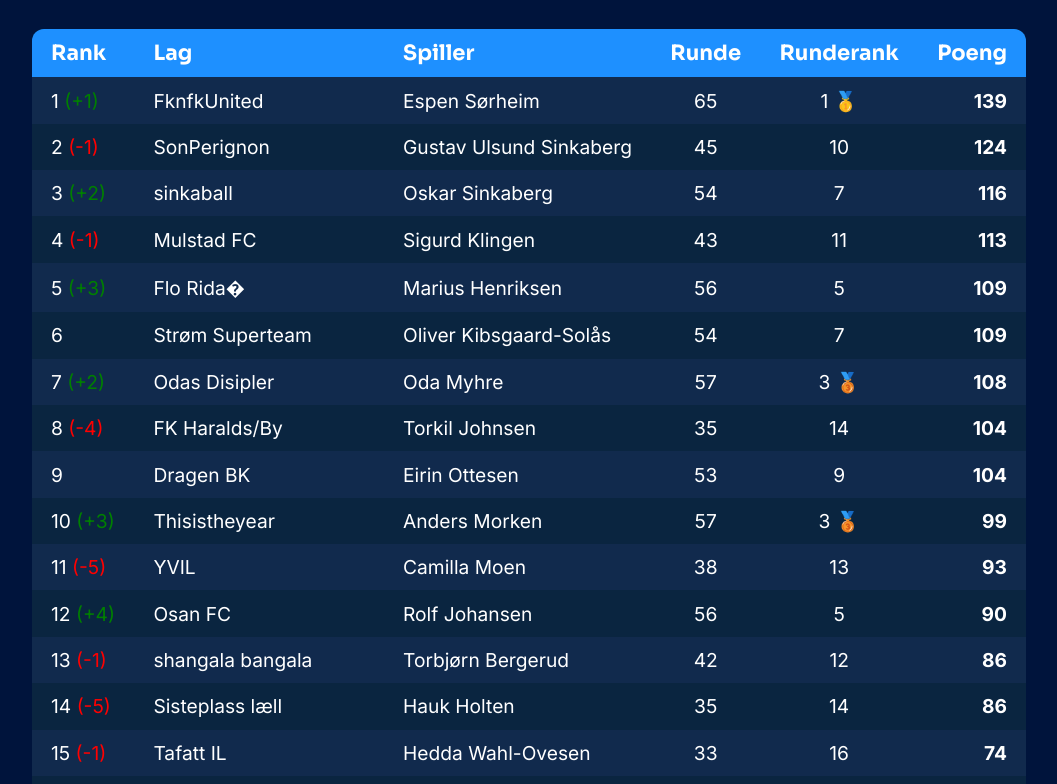
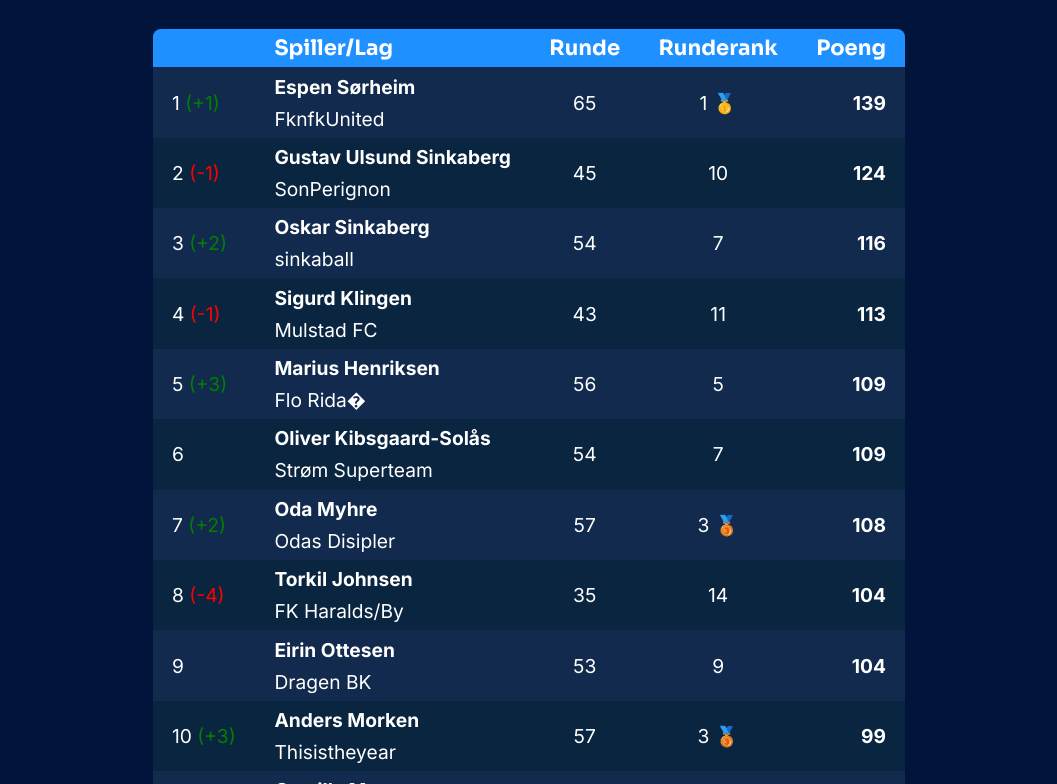
Before and after one commit to torkiljohnsen/live_fpl_league, a plain HTML site: page docs/index.html in a window 1280 px wide. Shown: the part 160-944 px from the top of the page, without its empty margins (111-1168 px from the left). Drawn offline with Linux system fonts and the light colour scheme.

Commit message:
Fix some stuff

```diff
--- a/docs/index.html
+++ b/docs/index.html
@@ -37,13 +37,14 @@
             border-collapse: collapse;
             font-size: 1.2rem;
             background: #0A2540;
-            border-radius: 12px;
+            border-radius: 8px;
             overflow: hidden;
-            min-width: 60vw;
+            max-width: 95vw;
         }
         th, td {
             padding: 0.7rem 1.2rem;
             text-align: center;
+            line-height: 1rem;
         }
         th.left, td.left {
             text-align: left;
@@ -63,6 +64,18 @@
         tr:nth-child(odd) {
             background: #0A2540;
         }
+        .player_name {
+            font-weight: bold;
+            display: block;
+        }
+        @media (max-width: 768px) {
+            table {
+                font-size: 1rem;
+            }
+            th, td {
+                padding: 0.5rem 0.7rem;
+            }
+        }
     </style>
 </head>
 <body>
@@ -70,24 +83,24 @@
 </div></div>
     <h1>Sinkaberg Superliga</h1>
     <table>
-<tr><th class="left">Rank</th><th class="left">Lag</th><th class="left">Spiller</th><th>Runde</th><th>Runderank</th><th class="right">Poeng</th></tr>
-<tr><td class="left">1 <span style="color:green">(+1)</span></td><td class="left">FknfkUnited</td><td class="left">Espen Sørheim</td><td>65</td><td>1 🥇</td><td class="right"><b>139</b></td></tr>
-<tr><td class="left">2 <span style="color:red">(-1)</span></td><td class="left">SonPerignon</td><td class="left">Gustav Ulsund Sinkaberg</td><td>45</td><td>10</td><td class="right"><b>124</b></td></tr>
-<tr><td class="left">3 <span style="color:green">(+2)</span></td><td class="left">sinkaball</td><td class="left">Oskar Sinkaberg</td><td>54</td><td>7</td><td class="right"><b>116</b></td></tr>
-<tr><td class="left">4 <span style="color:red">(-1)</span></td><td class="left">Mulstad FC</td><td class="left">Sigurd Klingen</td><td>43</td><td>11</td><td class="right"><b>113</b></td></tr>
-<tr><td class="left">5 <span style="color:green">(+3)</span></td><td class="left">Flo Rida�</td><td class="left">Marius Henriksen</td><td>56</td><td>5</td><td class="right"><b>109</b></td></tr>
-<tr><td class="left">6</td><td class="left">Strøm Superteam</td><td class="left">Oliver Kibsgaard-Solås</td><td>54</td><td>7</td><td class="right"><b>109</b></td></tr>
-<tr><td class="left">7 <span style="color:green">(+2)</span></td><td class="left">Odas Disipler</td><td class="left">Oda Myhre</td><td>57</td><td>3 🥉</td><td class="right"><b>108</b></td></tr>
-<tr><td class="left">8 <span style="color:red">(-4)</span></td><td class="left">FK Haralds/By</td><td class="left">Torkil Johnsen</td><td>35</td><td>14</td><td class="right"><b>104</b></td></tr>
-<tr><td class="left">9</td><td class="left">Dragen BK</td><td class="left">Eirin Ottesen</td><td>53</td><td>9</td><td class="right"><b>104</b></td></tr>
-<tr><td class="left">10 <span style="color:green">(+3)</span></td><td class="left">Thisistheyear</td><td class="left">Anders Morken</td><td>57</td><td>3 🥉</td><td class="right"><b>99</b></td></tr>
-<tr><td class="left">11 <span style="color:red">(-5)</span></td><td class="left">YVIL</td><td class="left">Camilla Moen</td><td>38</td><td>13</td><td class="right"><b>93</b></td></tr>
-<tr><td class="left">12 <span style="color:green">(+4)</span></td><td class="left">Osan FC</td><td class="left">Rolf Johansen</td><td>56</td><td>5</td><td class="right"><b>90</b></td></tr>
-<tr><td class="left">13 <span style="color:red">(-1)</span></td><td class="left">shangala bangala</td><td class="left">Torbjørn Bergerud</td><td>42</td><td>12</td><td class="right"><b>86</b></td></tr>
-<tr><td class="left">14 <span style="color:red">(-5)</span></td><td class="left">Sisteplass læll</td><td class="left">Hauk Holten</td><td>35</td><td>14</td><td class="right"><b>86</b></td></tr>
-<tr><td class="left">15 <span style="color:red">(-1)</span></td><td class="left">Tafatt IL</td><td class="left">Hedda Wahl-Ovesen</td><td>33</td><td>16</td><td class="right"><b>74</b></td></tr>
-<tr><td class="left">16 <span style="color:red">(-1)</span></td><td class="left">Team Eiden med venna</td><td class="left">Peder Eiden</td><td>33</td><td>16</td><td class="right"><b>72</b></td></tr>
-<tr><td class="left">17</td><td class="left">Fjellvegen 8</td><td class="left">Ole Petter Åsaune</td><td>60</td><td>2 🥈</td><td class="right"><b>60</b></td></tr>
+<tr><th class="left"></th><th class="left">Spiller/Lag</th><th>Runde</th><th>Runderank</th><th class="right">Poeng</th></tr>
+<tr><td class="left">1 <span style="color:green">(+1)</span></td><td class="left"><span class="player_name">Espen Sørheim</span><br>FknfkUnited</td><td>65</td><td>1 🥇</td><td class="right"><b>139</b></td></tr>
+<tr><td class="left">2 <span style="color:red">(-1)</span></td><td class="left"><span class="player_name">Gustav Ulsund Sinkaberg</span><br>SonPerignon</td><td>45</td><td>10</td><td class="right"><b>124</b></td></tr>
+<tr><td class="left">3 <span style="color:green">(+2)</span></td><td class="left"><span class="player_name">Oskar Sinkaberg</span><br>sinkaball</td><td>54</td><td>7</td><td class="right"><b>116</b></td></tr>
+<tr><td class="left">4 <span style="color:red">(-1)</span></td><td class="left"><span class="player_name">Sigurd Klingen</span><br>Mulstad FC</td><td>43</td><td>11</td><td class="right"><b>113</b></td></tr>
+<tr><td class="left">5 <span style="color:green">(+3)</span></td><td class="left"><span class="player_name">Marius Henriksen</span><br>Flo Rida�</td><td>56</td><td>5</td><td class="right"><b>109</b></td></tr>
+<tr><td class="left">6</td><td class="left"><span class="player_name">Oliver Kibsgaard-Solås</span><br>Strøm Superteam</td><td>54</td><td>7</td><td class="right"><b>109</b></td></tr>
+<tr><td class="left">7 <span style="color:green">(+2)</span></td><td class="left"><span class="player_name">Oda Myhre</span><br>Odas Disipler</td><td>57</td><td>3 🥉</td><td class="right"><b>108</b></td></tr>
+<tr><td class="left">8 <span style="color:red">(-4)</span></td><td class="left"><span class="player_name">Torkil Johnsen</span><br>FK Haralds/By</td><td>35</td><td>14</td><td class="right"><b>104</b></td></tr>
+<tr><td class="left">9</td><td class="left"><span class="player_name">Eirin Ottesen</span><br>Dragen BK</td><td>53</td><td>9</td><td class="right"><b>104</b></td></tr>
+<tr><td class="left">10 <span style="color:green">(+3)</span></td><td class="left"><span class="player_name">Anders Morken</span><br>Thisistheyear</td><td>57</td><td>3 🥉</td><td class="right"><b>99</b></td></tr>
+<tr><td class="left">11 <span style="color:red">(-5)</span></td><td class="left"><span class="player_name">Camilla Moen</span><br>YVIL</td><td>38</td><td>13</td><td class="right"><b>93</b></td></tr>
+<tr><td class="left">12 <span style="color:green">(+4)</span></td><td class="left"><span class="player_name">Rolf Johansen</span><br>Osan FC</td><td>56</td><td>5</td><td class="right"><b>90</b></td></tr>
+<tr><td class="left">13 <span style="color:red">(-1)</span></td><td class="left"><span class="player_name">Torbjørn Bergerud</span><br>shangala bangala</td><td>42</td><td>12</td><td class="right"><b>86</b></td></tr>
+<tr><td class="left">14 <span style="color:red">(-5)</span></td><td class="left"><span class="player_name">Hauk Holten</span><br>Sisteplass læll</td><td>35</td><td>14</td><td class="right"><b>86</b></td></tr>
+<tr><td class="left">15 <span style="color:red">(-1)</span></td><td class="left"><span class="player_name">Hedda Wahl-Ovesen</span><br>Tafatt IL</td><td>33</td><td>16</td><td class="right"><b>74</b></td></tr>
+<tr><td class="left">16 <span style="color:red">(-1)</span></td><td class="left"><span class="player_name">Peder Eiden</span><br>Team Eiden med venna</td><td>33</td><td>16</td><td class="right"><b>72</b></td></tr>
+<tr><td class="left">17</td><td class="left"><span class="player_name">Ole Petter Åsaune</span><br>Fjellvegen 8</td><td>60</td><td>2 🥈</td><td class="right"><b>60</b></td></tr>
 </table>
 </body>
 </html>
```
Also changed, not shown: 1 other file.
